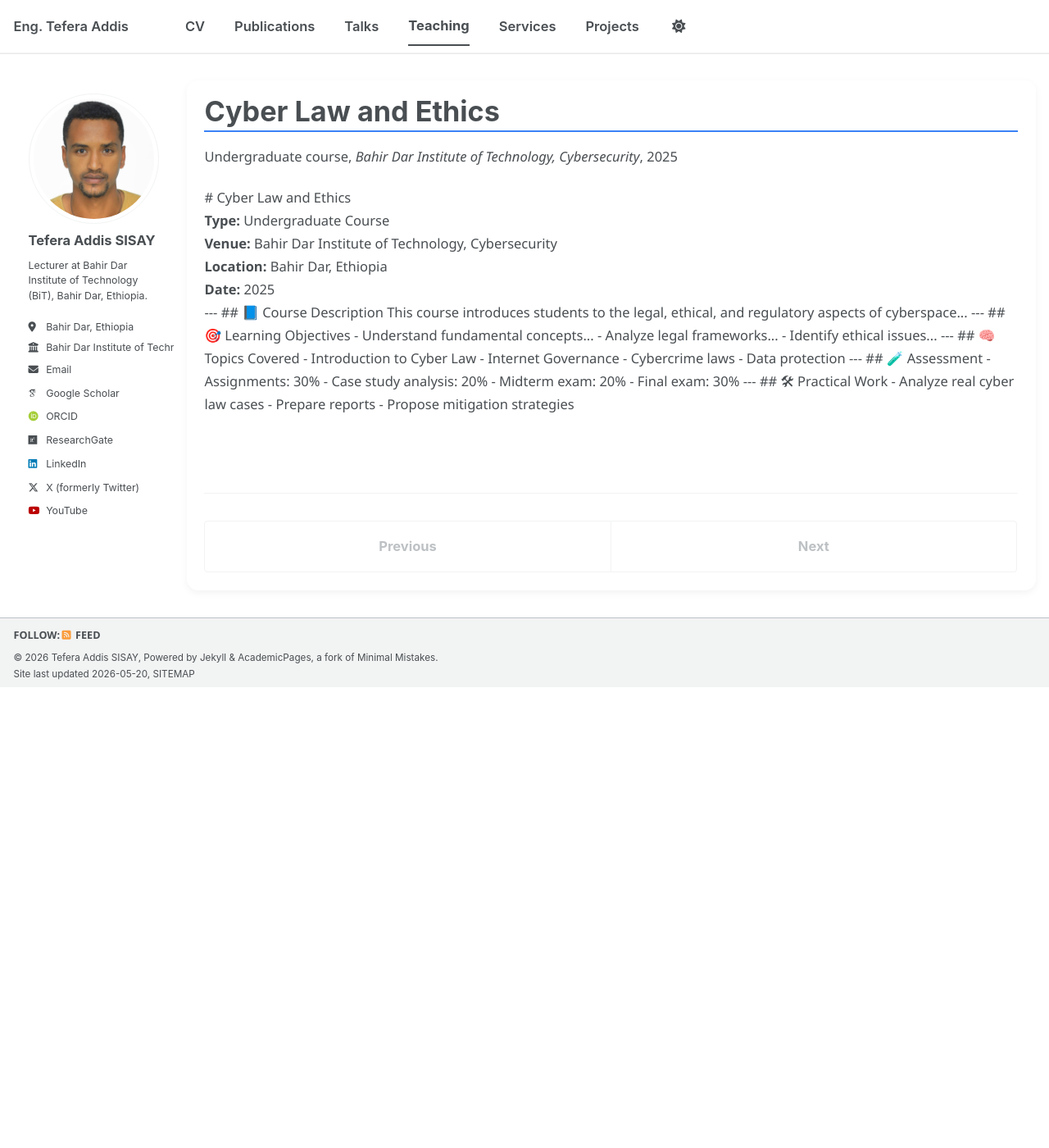
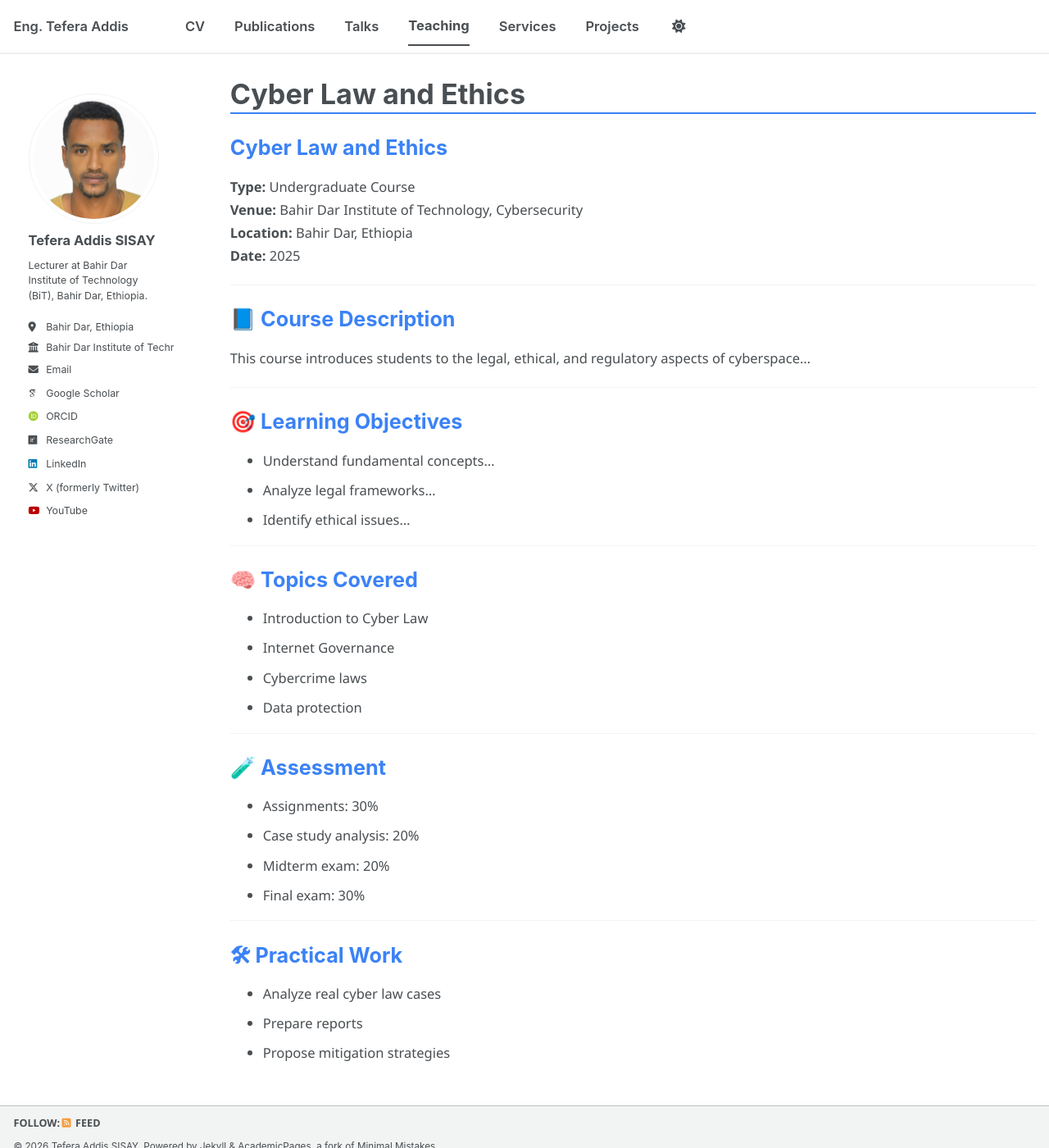
Before and after one commit to tefera-addis-sisay/tefera-addis-sisay.github.io, a Jekyll site: the page built from _teaching/2014-spring-teaching-1.md, in a window 1280 px wide and 1400 px high. Shown: the whole window at 82% size. Built offline with Jekyll 4.4.1, drawn with Linux system fonts in a browser that asks for light colours; some web fonts are replaced; a script bundle is joined from its source files by our own code; library files that are not in the unit come from our copies; some of the changed lines change nothing that is shown.

Commit message:
Update 2014-spring-teaching-1.md

```diff
--- a/_teaching/2014-spring-teaching-1.md
+++ b/_teaching/2014-spring-teaching-1.md
@@ -2,24 +2,20 @@
 title: "Cyber Law and Ethics"
 collection: teaching
 type: "Undergraduate course"
-permalink: /teaching/cyber-law-ethics/
+permalink: /teaching/cyber-law-and-ethics/
 venue: "Bahir Dar Institute of Technology, Cybersecurity"
 date: 2025-09-01
 location: "Bahir Dar, Ethiopia"
-layout: single
+layout: archive
 author_profile: true
 ---
 
-<div class="course-card">
+## Cyber Law and Ethics
 
-# Cyber Law and Ethics
-
-<div class="course-meta">
-<strong>Type:</strong> Undergraduate Course<br>
-<strong>Venue:</strong> Bahir Dar Institute of Technology, Cybersecurity<br>
-<strong>Location:</strong> Bahir Dar, Ethiopia<br>
-<strong>Date:</strong> 2025
-</div>
+**Type:** Undergraduate Course
+**Venue:** Bahir Dar Institute of Technology, Cybersecurity
+**Location:** Bahir Dar, Ethiopia
+**Date:** 2025
 
 ---
 
@@ -60,5 +56,3 @@ This course introduces students to the legal, ethical, and regulatory aspects of
 - Analyze real cyber law cases
 - Prepare reports
 - Propose mitigation strategies
-
-</div>
```
